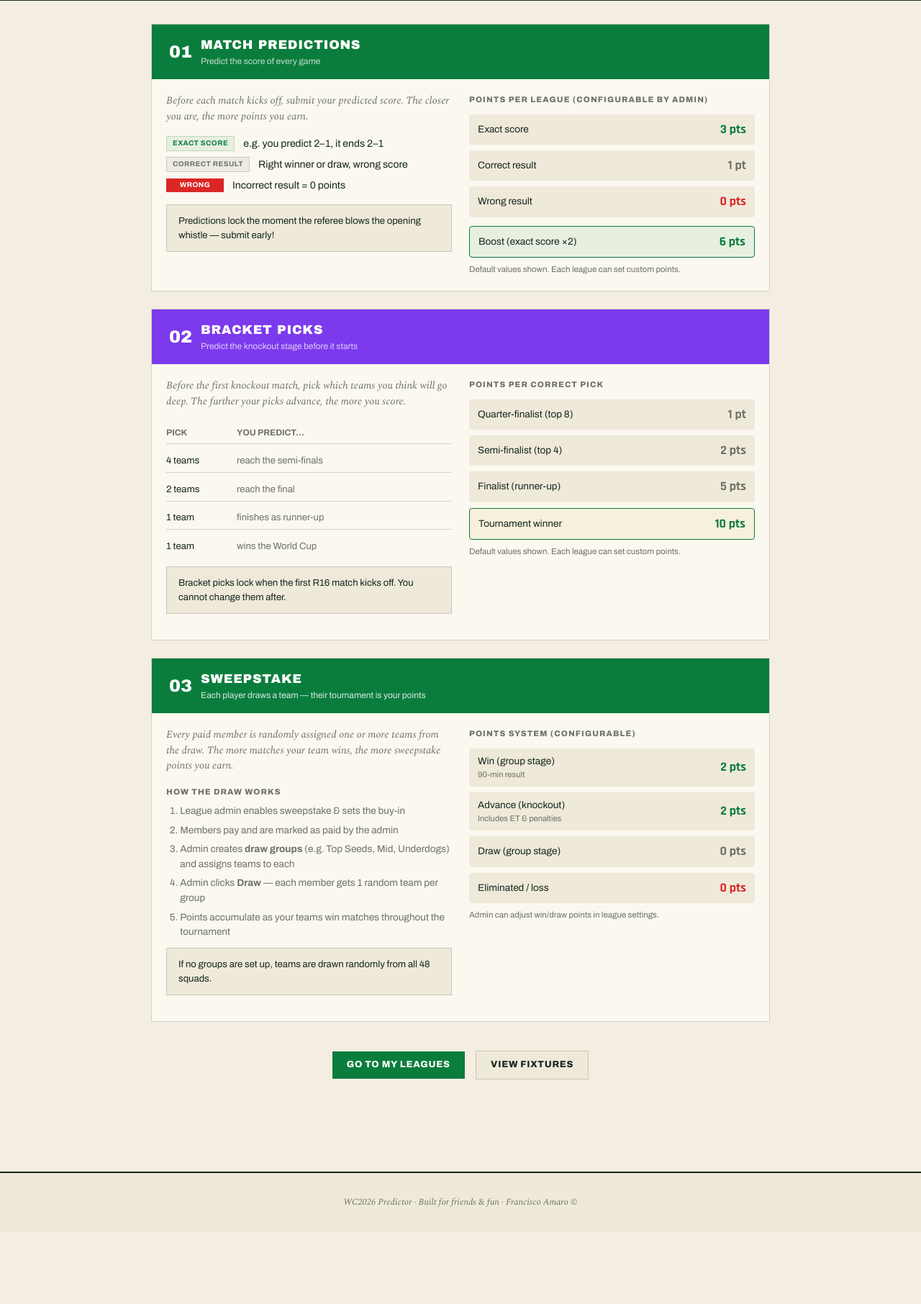
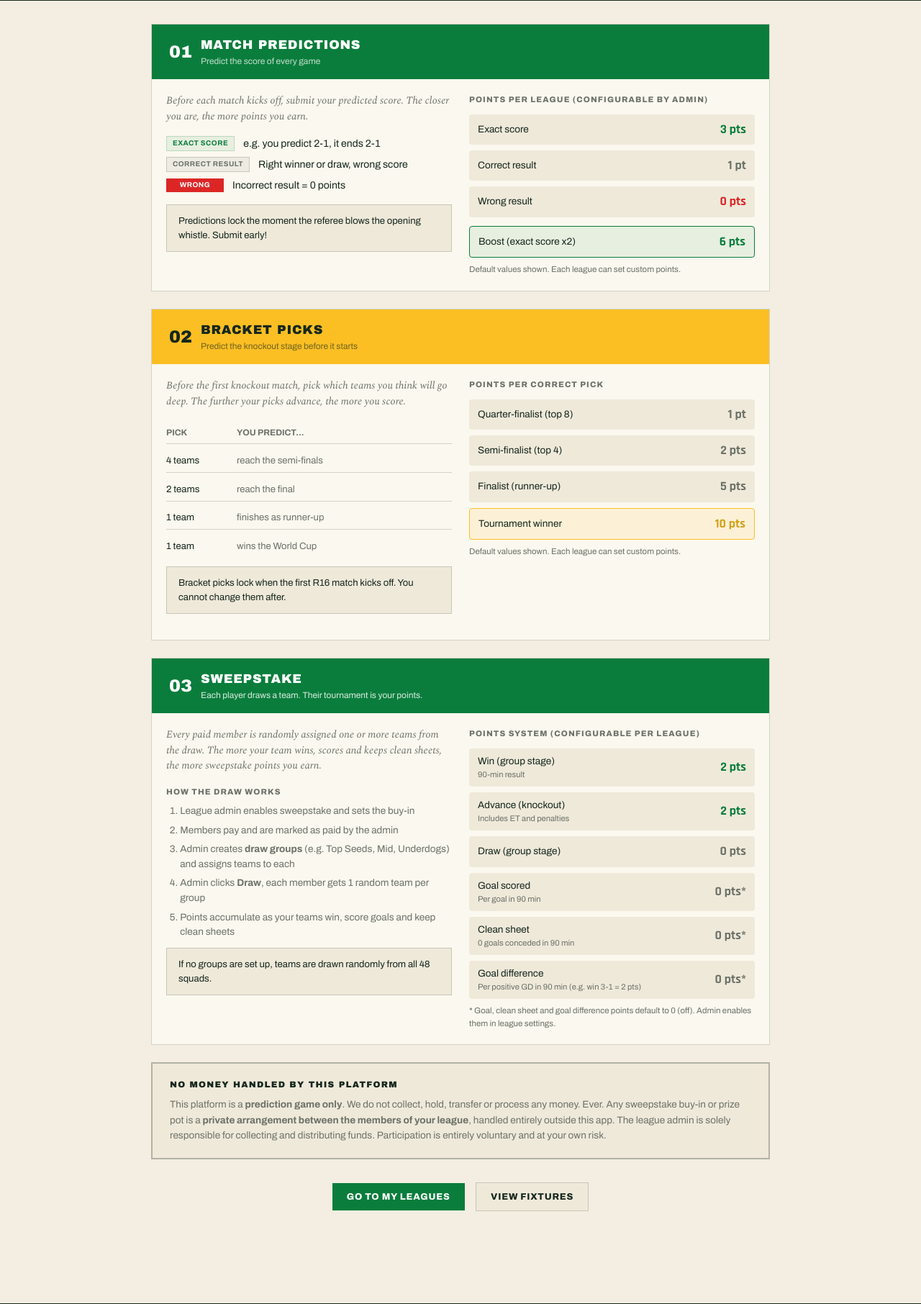
Before and after one commit to FranciscoAmaro24/World-cup, a FastAPI app: page /rules in a window 1280 px wide. Shown: the part 147-1959 px from the top of the page at 72% size. Before the commit the page ends 1824 px from the top, so only its background shows below. Run offline with FastAPI, Linux system fonts and the light colour scheme; parts of the project's set-up code (start-up, migrations or seed data) failed here and were passed over.

Commit message:
more sweepsteake features

```diff
--- a/app/main.py
+++ b/app/main.py
@@ -83,6 +83,9 @@ def _migrate_db():
         ("leagues", "boost_multiplier", "INTEGER DEFAULT 2"),
         ("leagues", "sweep_pts_win", "INTEGER DEFAULT 2"),
         ("leagues", "sweep_pts_draw", "INTEGER DEFAULT 0"),
+        ("leagues", "sweep_pts_goal", "INTEGER DEFAULT 0"),
+        ("leagues", "sweep_pts_clean_sheet", "INTEGER DEFAULT 0"),
+        ("leagues", "sweep_pts_goal_diff", "INTEGER DEFAULT 0"),
         ("sweepstake_assignments", "group_id", "INTEGER"),
     ]
     for table, col, col_type in migrations:
--- a/app/models.py
+++ b/app/models.py
@@ -68,6 +68,9 @@ class League(Base):
     sweepstake_drawn = Column(Boolean, default=False)
     sweep_pts_win = Column(Integer, default=2)             # points per match win
     sweep_pts_draw = Column(Integer, default=0)            # points per draw (group stage)
+    sweep_pts_goal = Column(Integer, default=0)            # points per goal scored
+    sweep_pts_clean_sheet = Column(Integer, default=0)     # points per clean sheet kept
+    sweep_pts_goal_diff = Column(Integer, default=0)       # points per positive goal difference
 
     created_at = Column(DateTime, default=datetime.utcnow)
 
--- a/app/routers/leagues.py
+++ b/app/routers/leagues.py
@@ -319,6 +319,9 @@ async def update_settings(
     boost_multiplier: int = Form(2),
     sweep_pts_win: int = Form(2),
     sweep_pts_draw: int = Form(0),
+    sweep_pts_goal: int = Form(0),
+    sweep_pts_clean_sheet: int = Form(0),
+    sweep_pts_goal_diff: int = Form(0),
     db: Session = Depends(get_db),
 ):
     user = auth.get_current_user(request, db)
@@ -345,6 +348,9 @@ async def update_settings(
     league.boost_multiplier = max(2, boost_multiplier)
     league.sweep_pts_win = max(0, sweep_pts_win)
     league.sweep_pts_draw = max(0, sweep_pts_draw)
+    league.sweep_pts_goal = max(0, sweep_pts_goal)
+    league.sweep_pts_clean_sheet = max(0, sweep_pts_clean_sheet)
+    league.sweep_pts_goal_diff = max(0, sweep_pts_goal_diff)
     db.commit()
     return templates.TemplateResponse(
         "leagues/settings.html",
--- a/app/templates/rules.html
+++ b/app/templates/rules.html
@@ -1,5 +1,5 @@
 {% extends "base.html" %}
-{% block title %}How to Play — WC2026 Predictor{% endblock %}
+{% block title %}How to Play - WC2026 Predictor{% endblock %}
 {% block content %}
 {% set _lang = request.cookies.get('lang', user.language if user and user.language else 'en') %}
 
@@ -30,7 +30,7 @@
         <ul style="list-style:none;padding:0;margin:0;display:flex;flex-direction:column;gap:.5rem">
           <li style="display:flex;align-items:center;gap:.75rem">
             <span class="tag tag-green" style="min-width:80px;text-align:center">Exact score</span>
-            <span style="font-size:.88rem">e.g. you predict 2–1, it ends 2–1</span>
+            <span style="font-size:.88rem">e.g. you predict 2-1, it ends 2-1</span>
           </li>
           <li style="display:flex;align-items:center;gap:.75rem">
             <span class="tag tag-gray" style="min-width:80px;text-align:center">Correct result</span>
@@ -42,7 +42,7 @@
           </li>
         </ul>
         <div class="alert alert-info" style="margin-top:1rem;font-size:.82rem">
-          Predictions lock the moment the referee blows the opening whistle — submit early!
+          Predictions lock the moment the referee blows the opening whistle. Submit early!
         </div>
       </div>
       <div>
@@ -61,7 +61,7 @@
             <span style="font-family:'Rajdhani',sans-serif;font-weight:700;font-size:1.1rem;color:#dc2626">0 pts</span>
           </div>
           <div style="display:flex;justify-content:space-between;align-items:center;padding:.5rem .75rem;background:rgba(10,125,60,.08);border:1px solid var(--pg-green);border-radius:4px;margin-top:.25rem">
-            <span style="font-size:.85rem">Boost (exact score ×2)</span>
+            <span style="font-size:.85rem">Boost (exact score x2)</span>
             <span style="font-family:'Rajdhani',sans-serif;font-weight:700;font-size:1.1rem;color:var(--pg-green)">6 pts</span>
           </div>
         </div>
@@ -72,11 +72,11 @@
 
   <!-- Mode 2: Bracket Picks -->
   <div class="card" style="margin-bottom:1.5rem;overflow:hidden">
-    <div style="background:#7c3aed;padding:1rem 1.5rem;display:flex;align-items:center;gap:.75rem">
-      <div style="font-family:'Archivo Black',sans-serif;font-size:1.5rem;color:#fff">02</div>
+    <div style="background:#fbbf24;padding:1rem 1.5rem;display:flex;align-items:center;gap:.75rem">
+      <div style="font-family:'Archivo Black',sans-serif;font-size:1.5rem;color:var(--pg-ink)">02</div>
       <div>
-        <div style="font-family:'Archivo Black',sans-serif;font-size:1.1rem;color:#fff;letter-spacing:.04em">BRACKET PICKS</div>
-        <div style="font-size:.75rem;color:rgba(255,255,255,.75)">Predict the knockout stage before it starts</div>
+        <div style="font-family:'Archivo Black',sans-serif;font-size:1.1rem;color:var(--pg-ink);letter-spacing:.04em">BRACKET PICKS</div>
+        <div style="font-size:.75rem;color:rgba(21,39,29,.6)">Predict the knockout stage before it starts</div>
       </div>
     </div>
     <div class="card-body" style="display:grid;grid-template-columns:1fr 1fr;gap:1.5rem">
@@ -87,7 +87,7 @@
         <div style="display:flex;flex-direction:column;gap:.4rem">
           <div style="display:flex;align-items:center;gap:.5rem;padding:.4rem 0;border-bottom:1px solid var(--border)">
             <span style="font-size:.75rem;font-weight:700;width:90px;color:var(--pg-muted)">PICK</span>
-            <span style="font-size:.75rem;font-weight:700;color:var(--pg-muted)">YOU PREDICT…</span>
+            <span style="font-size:.75rem;font-weight:700;color:var(--pg-muted)">YOU PREDICT...</span>
           </div>
           <div style="display:flex;align-items:center;gap:.5rem;padding:.4rem 0;border-bottom:1px solid var(--border)">
             <span style="font-size:.82rem;width:90px">4 teams</span>
@@ -125,9 +125,9 @@
             <span style="font-size:.85rem">Finalist (runner-up)</span>
             <span style="font-family:'Rajdhani',sans-serif;font-weight:700;font-size:1.1rem;color:var(--pg-muted)">5 pts</span>
           </div>
-          <div style="display:flex;justify-content:space-between;align-items:center;padding:.5rem .75rem;background:rgba(202,138,4,.08);border:1px solid var(--gold);border-radius:4px">
+          <div style="display:flex;justify-content:space-between;align-items:center;padding:.5rem .75rem;background:rgba(251,191,36,.12);border:1px solid #fbbf24;border-radius:4px">
             <span style="font-size:.85rem">Tournament winner</span>
-            <span style="font-family:'Rajdhani',sans-serif;font-weight:700;font-size:1.1rem;color:var(--gold)">10 pts</span>
+            <span style="font-family:'Rajdhani',sans-serif;font-weight:700;font-size:1.1rem;color:#d4a017">10 pts</span>
           </div>
         </div>
         <p style="font-size:.72rem;color:var(--pg-muted);margin-top:.5rem">Default values shown. Each league can set custom points.</p>
@@ -141,28 +141,28 @@
       <div style="font-family:'Archivo Black',sans-serif;font-size:1.5rem;color:#fff">03</div>
       <div>
         <div style="font-family:'Archivo Black',sans-serif;font-size:1.1rem;color:#fff;letter-spacing:.04em">SWEEPSTAKE</div>
-        <div style="font-size:.75rem;color:rgba(255,255,255,.85)">Each player draws a team — their tournament is your points</div>
+        <div style="font-size:.75rem;color:rgba(255,255,255,.85)">Each player draws a team. Their tournament is your points.</div>
       </div>
     </div>
     <div class="card-body" style="display:grid;grid-template-columns:1fr 1fr;gap:1.5rem">
       <div>
         <p style="font-family:'Spectral',serif;font-style:italic;font-size:.9rem;color:var(--pg-muted);margin-bottom:1rem">
-          Every paid member is randomly assigned one or more teams from the draw. The more matches your team wins, the more sweepstake points you earn.
+          Every paid member is randomly assigned one or more teams from the draw. The more your team wins, scores and keeps clean sheets, the more sweepstake points you earn.
         </p>
         <div style="font-size:.7rem;font-weight:800;letter-spacing:.1em;text-transform:uppercase;color:var(--pg-muted);margin-bottom:.5rem">How the draw works</div>
         <ol style="padding-left:1.2rem;margin:0;display:flex;flex-direction:column;gap:.4rem;font-size:.85rem;color:var(--text-2)">
-          <li>League admin enables sweepstake &amp; sets the buy-in</li>
+          <li>League admin enables sweepstake and sets the buy-in</li>
           <li>Members pay and are marked as paid by the admin</li>
           <li>Admin creates <strong>draw groups</strong> (e.g. Top Seeds, Mid, Underdogs) and assigns teams to each</li>
-          <li>Admin clicks <strong>Draw</strong> — each member gets 1 random team per group</li>
-          <li>Points accumulate as your teams win matches throughout the tournament</li>
+          <li>Admin clicks <strong>Draw</strong>, each member gets 1 random team per group</li>
+          <li>Points accumulate as your teams win, score goals and keep clean sheets</li>
         </ol>
         <div class="alert alert-info" style="margin-top:.75rem;font-size:.82rem">
           If no groups are set up, teams are drawn randomly from all 48 squads.
         </div>
       </div>
       <div>
-        <div style="font-size:.7rem;font-weight:800;letter-spacing:.1em;text-transform:uppercase;color:var(--pg-muted);margin-bottom:.75rem">Points system (configurable)</div>
+        <div style="font-size:.7rem;font-weight:800;letter-spacing:.1em;text-transform:uppercase;color:var(--pg-muted);margin-bottom:.75rem">Points system (configurable per league)</div>
         <div style="display:flex;flex-direction:column;gap:.5rem">
           <div style="display:flex;justify-content:space-between;align-items:center;padding:.5rem .75rem;background:var(--pg-foot);border-radius:4px">
             <div>
@@ -174,7 +174,7 @@
           <div style="display:flex;justify-content:space-between;align-items:center;padding:.5rem .75rem;background:var(--pg-foot);border-radius:4px">
             <div>
               <div style="font-size:.85rem">Advance (knockout)</div>
-              <div style="font-size:.7rem;color:var(--pg-muted)">Includes ET &amp; penalties</div>
+              <div style="font-size:.7rem;color:var(--pg-muted)">Includes ET and penalties</div>
             </div>
             <span style="font-family:'Rajdhani',sans-serif;font-weight:700;font-size:1.1rem;color:var(--pg-green)">2 pts</span>
           </div>
@@ -183,16 +183,44 @@
             <span style="font-family:'Rajdhani',sans-serif;font-weight:700;font-size:1.1rem;color:var(--pg-muted)">0 pts</span>
           </div>
           <div style="display:flex;justify-content:space-between;align-items:center;padding:.5rem .75rem;background:var(--pg-foot);border-radius:4px">
-            <span style="font-size:.85rem">Eliminated / loss</span>
-            <span style="font-family:'Rajdhani',sans-serif;font-weight:700;font-size:1.1rem;color:#dc2626">0 pts</span>
+            <div>
+              <div style="font-size:.85rem">Goal scored</div>
+              <div style="font-size:.7rem;color:var(--pg-muted)">Per goal in 90 min</div>
+            </div>
+            <span style="font-family:'Rajdhani',sans-serif;font-weight:700;font-size:1.1rem;color:var(--pg-muted)">0 pts*</span>
+          </div>
+          <div style="display:flex;justify-content:space-between;align-items:center;padding:.5rem .75rem;background:var(--pg-foot);border-radius:4px">
+            <div>
+              <div style="font-size:.85rem">Clean sheet</div>
+              <div style="font-size:.7rem;color:var(--pg-muted)">0 goals conceded in 90 min</div>
+            </div>
+            <span style="font-family:'Rajdhani',sans-serif;font-weight:700;font-size:1.1rem;color:var(--pg-muted)">0 pts*</span>
+          </div>
+          <div style="display:flex;justify-content:space-between;align-items:center;padding:.5rem .75rem;background:var(--pg-foot);border-radius:4px">
+            <div>
+              <div style="font-size:.85rem">Goal difference</div>
+              <div style="font-size:.7rem;color:var(--pg-muted)">Per positive GD in 90 min (e.g. win 3-1 = 2 pts)</div>
+            </div>
+            <span style="font-family:'Rajdhani',sans-serif;font-weight:700;font-size:1.1rem;color:var(--pg-muted)">0 pts*</span>
           </div>
         </div>
-        <p style="font-size:.72rem;color:var(--pg-muted);margin-top:.5rem">Admin can adjust win/draw points in league settings.</p>
+        <p style="font-size:.72rem;color:var(--pg-muted);margin-top:.5rem">* Goal, clean sheet and goal difference points default to 0 (off). Admin enables them in league settings.</p>
       </div>
     </div>
   </div>
 
-  <div style="text-align:center;padding:1rem 0 2rem">
+  <!-- Money disclaimer -->
+  <div style="border:2px solid var(--border-2);border-radius:var(--radius-lg);padding:1.25rem 1.5rem;margin-bottom:2rem;background:var(--pg-foot)">
+    <div style="font-family:'Archivo Black',sans-serif;font-size:.75rem;letter-spacing:.1em;text-transform:uppercase;color:var(--pg-ink);margin-bottom:.5rem">No money handled by this platform</div>
+    <p style="font-size:.85rem;color:var(--text-2);margin:0;line-height:1.6">
+      This platform is a <strong>prediction game only</strong>. We do not collect, hold, transfer or process any money. Ever.
+      Any sweepstake buy-in or prize pot is a <strong>private arrangement between the members of your league</strong>, handled entirely outside this app.
+      The league admin is solely responsible for collecting and distributing funds.
+      Participation is entirely voluntary and at your own risk.
+    </p>
+  </div>
+
+  <div style="text-align:center;padding:0 0 2rem">
     <a href="/leagues" class="btn btn-primary">Go to My Leagues</a>
     <a href="/fixtures" class="btn btn-secondary" style="margin-left:.75rem">View Fixtures</a>
   </div>
```
Also changed, not shown: app/routers/sweepstake.py (+36 -10 lines), app/templates/leagues/settings.html (+17 -2 lines), app/templates/sweepstake/detail.html (+12 -2 lines), tests/test_new_features.py (+16 -15 lines), data/worldcup.db.
